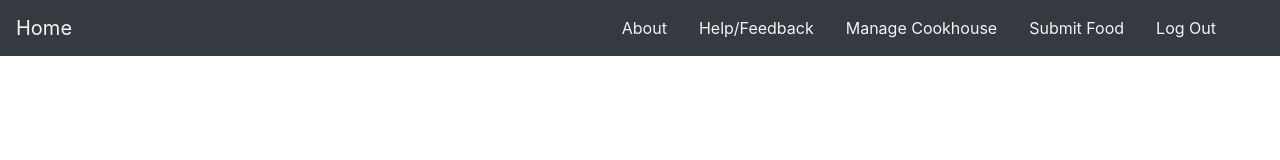
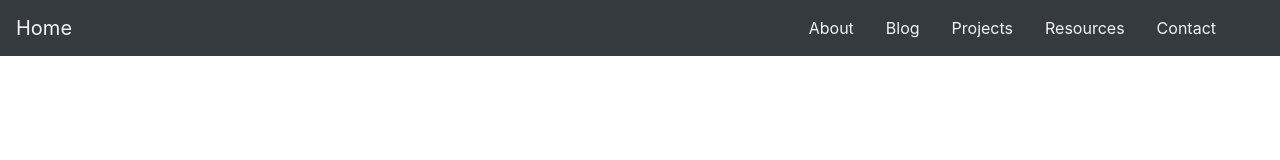
Before and after one commit to shastikk/shastikk.github.io, a plain HTML site: page index.html in a window 1280 px wide. Drawn offline with nearby package versions, Linux system fonts and the light colour scheme.

Commit message:
Update dashboard

```diff
--- a/index.html
+++ b/index.html
@@ -22,14 +22,14 @@
             <li class="nav-item">
                 <a class="nav-link" data-value="about" href="#">About</a></li>
            <li class="nav-item">
-               <a class="nav-link " data-value="feedback"href="#">Help/Feedback</a>
+               <a class="nav-link " data-value="feedback"href="#">Blog</a>
             </li>
             <li class="nav-item">
-               <a class="nav-link " data-value="managecookhouse" href="#">Manage Cookhouse</a></li>
+               <a class="nav-link " data-value="managecookhouse" href="#">Projects</a></li>
            <li class="nav-item">
-              <a class="nav-link " data-value="submitcookhouse" href="#">Submit Food</a></li>
+              <a class="nav-link " data-value="submitcookhouse" href="#">Resources</a></li>
            <li class="nav-item">
-            <a class="nav-link " data-value="logout" href="#">Log Out</a></li>
+            <a class="nav-link " data-value="logout" href="#">Contact</a></li>
            </ul>
            </div>
         </nav>
```
